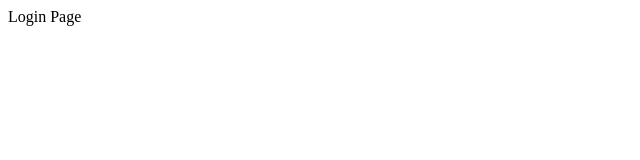
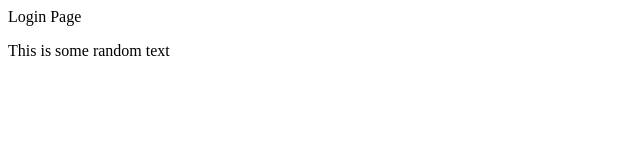
Before and after one commit to golakjena/git-practice, a plain HTML site: page login.html in a window 1280 px wide. Shown: the whole page, without its empty margins (0-640 px from the left). Drawn offline with Linux system fonts and the light colour scheme.

Commit message:
text changes

```diff
--- a/login.html
+++ b/login.html
@@ -7,5 +7,6 @@
 </head>
 <body>
     Login Page
+    <p>This is some random text</p>
 </body>
 </html>
```
